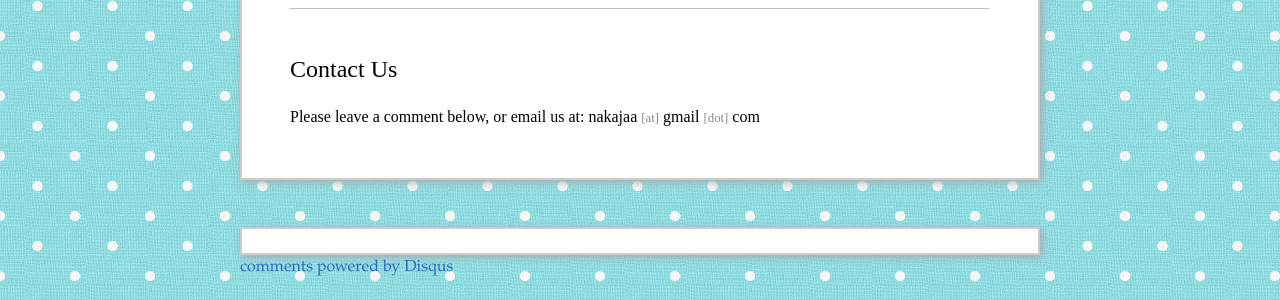
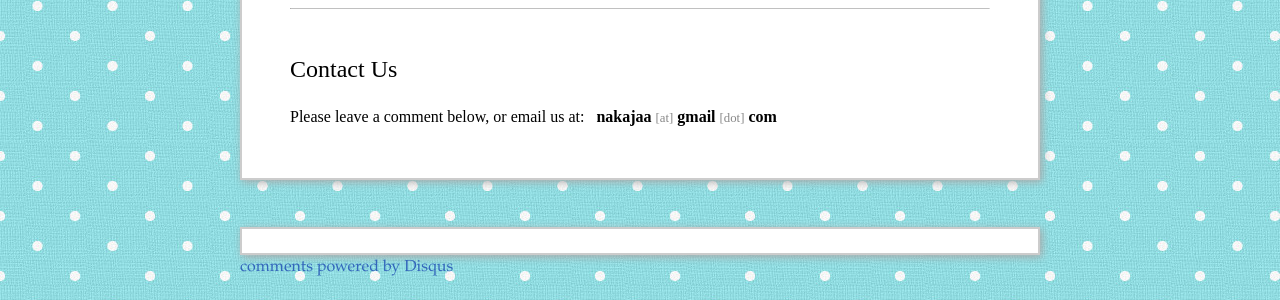
Before and after one commit to trananh/trananh.github.io, a Jekyll site: the page wedding/index.html, which Jekyll copies as it is, in a window 1280 px wide. Shown: the part 1794-2094 px from the top of the page. Built offline with Jekyll 4.4.1, drawn with Linux system fonts in a browser that asks for light colours; nearby versions of some CDN libraries; comment, search, counter and statistics services are not loaded.

Commit message:
Updated wedding page.

```diff
--- a/wedding/index.html
+++ b/wedding/index.html
@@ -61,7 +61,7 @@
 
             <h1 style="font-family: Papyrus; text-align: center; font-size: 2em; font-weight: bold; color: darkred;">Anh &amp; Naka's Wedding</h1>
             <h1 style="font-family: Papyrus; text-align: center; font-weight: bold;">- 06.19.2015 -</h1>
-            <img class="inset right" src="/images/anhnaka.jpg" title="Anh and Naka" alt="Photo of Anh and Naka" width="100%"/>
+            <img class="inset right" src="/images/anhnaka.jpg" title="Anh &amp; Naka" alt="Photo of Anh and Naka" width="100%"/>
             <p>
             Welcome and thank you for visiting our wedding website! We are very excited to celebrate our wedding day
             with our beloved family and friends. This website contains wedding day details, events information, and much more!
@@ -71,7 +71,7 @@
 
             <hr id="about" style="margin: 3em 0 3em 0;"/>
             <h1 style="font-family: Papyrus;">About Us</h1>
-            <img class="inset right" src="/images/anhnaka2.jpg" title="Anh and Naka"
+            <img class="inset right" src="/images/anhnaka2.jpg" title="Anh &amp; Naka"
                 width="50%" style="min-width: 100px; max-width: 200px"/>
             <p>
                 Anh Tran, an Oregonian, and Naka Pilantanakitti, a Kansas gal, met for the first time during their
@@ -181,9 +181,12 @@
             <hr id="contact" style="margin: 3em 0 3em 0;"/>
             <h1 style="font-family: Papyrus;">Contact Us</h1>
             <p>
-                Please leave a comment below, or email us at:
-                nakajaa <span style="font-size: .8em; color: #888">[at]</span>
-                gmail <span style="font-size: .8em; color: #888">[dot]</span> com
+                Please leave a comment below, or email us at:&nbsp;&nbsp;
+                <span style="font-weight: bold;">nakajaa</span>
+                <span style="font-size: .8em; color: #888">[at]</span>
+                <span style="font-weight: bold;">gmail</span>
+                <span style="font-size: .8em; color: #888">[dot]</span>
+                <span style="font-weight: bold;">com<span>
             </p>
 
         </div>
```
